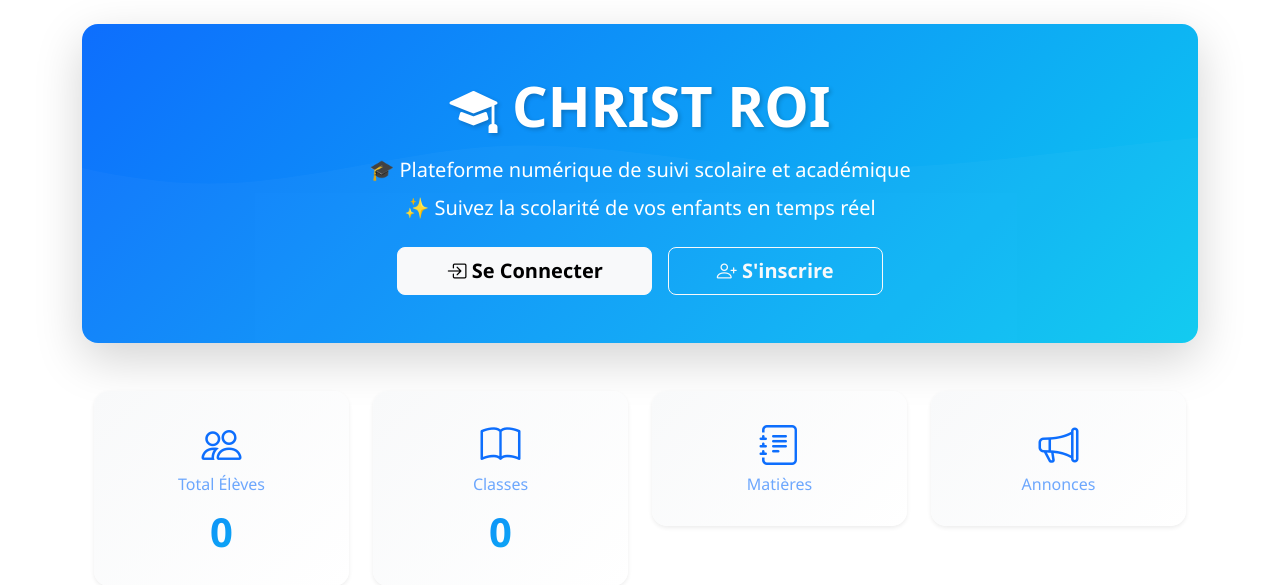
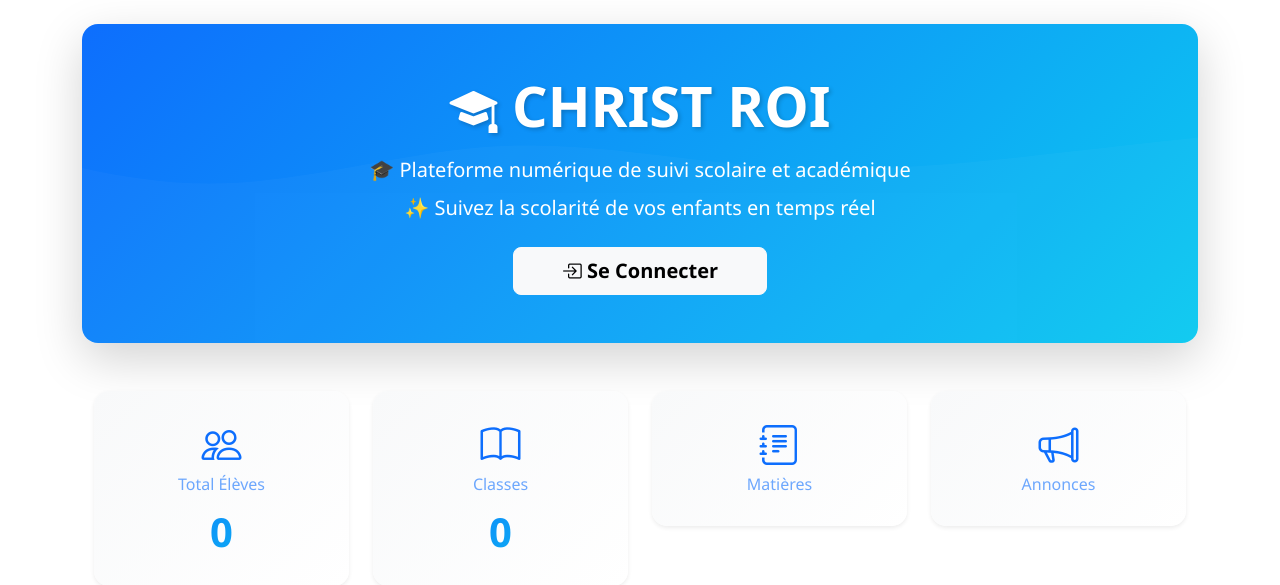
Before and after one commit to Andre56man/E-Parents, a Django app: page / in a window 1280 px wide. Shown: the part 62-647 px from the top of the page. Run offline with Django 4.2, Linux system fonts and the light colour scheme; data that the repository does not hold is empty.

Commit message:
ajustement

```diff
--- a/messaging/models.py
+++ b/messaging/models.py
@@ -43,9 +43,11 @@ class Message(models.Model):
     )
     sender = models.ForeignKey(
         User,
-        on_delete=models.CASCADE,
+        on_delete=models.SET_NULL,
         related_name='sent_messages',
-        verbose_name='Expéditeur'
+        verbose_name='Expéditeur',
+        null=True,
+        blank=True
     )
     content = models.TextField(verbose_name='Contenu')
     is_read = models.BooleanField(default=False, verbose_name='Lu')
--- a/messaging/views.py
+++ b/messaging/views.py
@@ -1,9 +1,12 @@
 from django.shortcuts import render, redirect, get_object_or_404
 from django.contrib.auth.decorators import login_required
-from django.contrib import messages
+from django.contrib import messages as django_messages
 from django.db.models import Q
 from .models import Conversation, Message
 from core.models import Student
+from django.contrib.auth import get_user_model
+
+User = get_user_model()
 
 
 @login_required
--- a/templates/core/home.html
+++ b/templates/core/home.html
@@ -175,9 +175,7 @@
                     <a href="{% url 'accounts:login' %}" class="btn btn-light btn-lg px-5 btn-hero">
                         <i class="bi bi-box-arrow-in-right"></i> Se Connecter
                     </a>
-                    <a href="{% url 'accounts:register' %}" class="btn btn-outline-light btn-lg px-5 btn-hero">
-                        <i class="bi bi-person-plus"></i> S'inscrire
-                    </a>
+
                 {% endif %}
             </div>
         </div>
@@ -331,55 +329,7 @@
         </div>
     </div>
 
-    <!-- Notes récentes de la semaine -->
-    {% if recent_grades %}
-    <div class="row mt-4 mb-5">
-        <div class="col-12">
-            <div class="card shadow card-container border-0 rounded-4">
-                <div class="card-header bg-gradient bg-success text-white rounded-top-4">
-                    <h5 class="mb-0">
-                        <i class="bi bi-star-fill"></i> Notes Récentes
-                    </h5>
-                </div>
-                <div class="card-body">
-                    <div class="table-responsive">
-                        <table class="table table-hover mb-0">
-                            <thead class="table-light">
-                                <tr>
-                                    <th><i class="bi bi-person"></i> Élève</th>
-                                    <th><i class="bi bi-book"></i> Matière</th>
-                                    <th><i class="bi bi-star"></i> Note</th>
-                                    <th><i class="bi bi-tags"></i> Type</th>
-                                    <th><i class="bi bi-calendar3"></i> Date</th>
-                                </tr>
-                            </thead>
-                            <tbody>
-                                {% for grade in recent_grades %}
-                                <tr style="animation: slideInUp 0.6s ease-out;">
-                                    <td class="fw-500">{{ grade.student.first_name }} {{ grade.student.last_name }}</td>
-                                    <td><span class="badge bg-light text-dark">{{ grade.subject.name }}</span></td>
-                                    <td>
-                                        <span class="badge badge-animate bg-{% if grade.value >= 16 %}success{% elif grade.value >= 12 %}info{% elif grade.value >= 10 %}warning{% else %}danger{% endif %} fs-6 px-2 py-2">
-                                            <i class="bi bi-check-circle"></i> {{ grade.value }}/20
-                                        </span>
-                                    </td>
-                                    <td>
-                                        <small class="text-muted">{{ grade.get_grade_type_display }}</small>
-                                    </td>
-                                    <td>
-                                        <small class="text-muted"><i class="bi bi-calendar3"></i> {{ grade.date|date:"d/m/Y" }}</small>
-                                    </td>
-                                </tr>
-                                {% endfor %}
-                            </tbody>
-                        </table>
-                    </div>
-                </div>
-            </div>
-        </div>
-    </div>
-    {% endif %}
-</div>
+
 
 <!-- Features Section -->
 <div class="container py-5 mb-5">
@@ -581,9 +531,7 @@
                 <a href="{% url 'accounts:login' %}" class="btn btn-light btn-lg px-5 fw-bold">
                     <i class="bi bi-box-arrow-in-right"></i> Se Connecter
                 </a>
-                <a href="{% url 'accounts:register' %}" class="btn btn-outline-light btn-lg px-5 fw-bold">
-                    <i class="bi bi-person-plus"></i> S'Inscrire
-                </a>
+
             {% endif %}
         </div>
     </div>
```
Also changed, not shown: messaging/migrations/0002_message_read_by.py (added), messaging/migrations/0003_remove_message_read_by_alter_message_sender.py (added).
